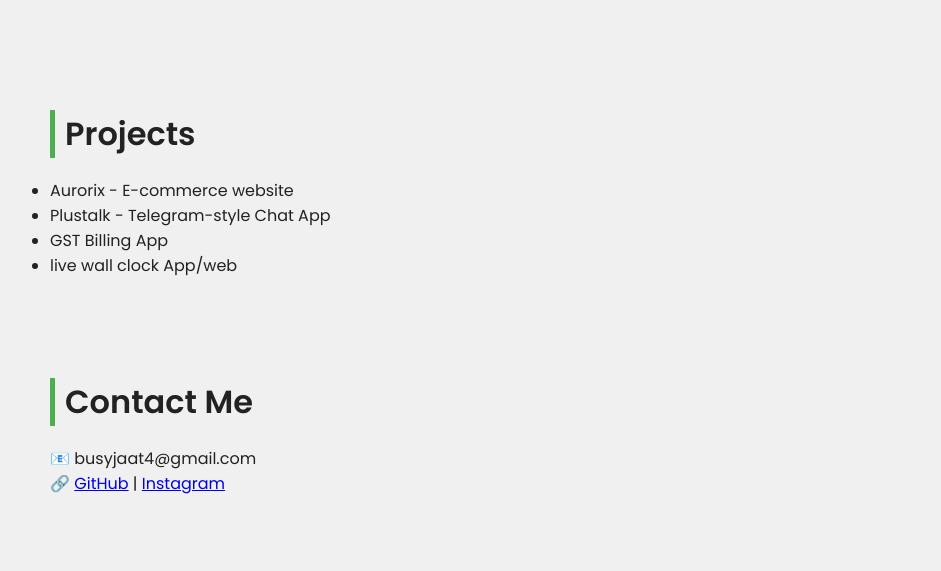
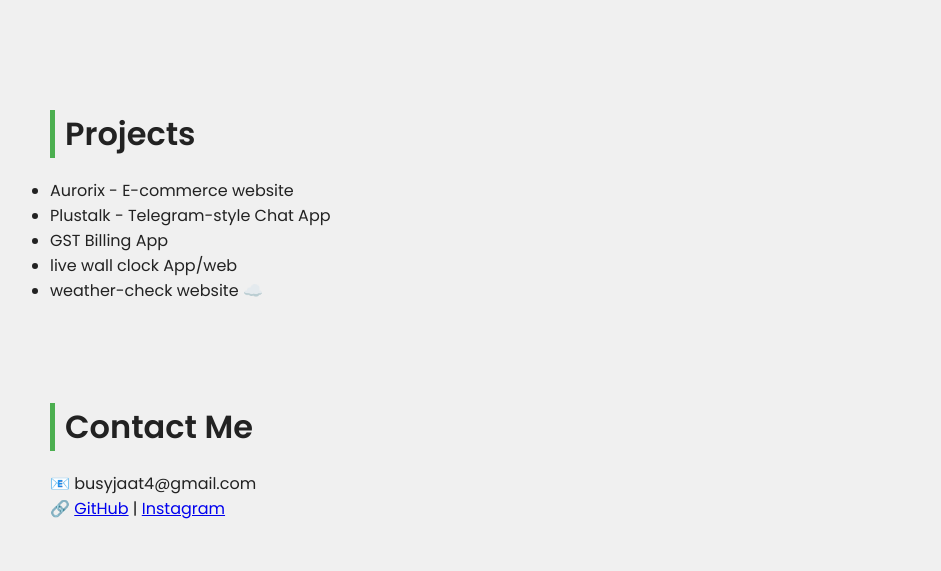
Before and after one commit to mintujaat/mintu-portfolio, a plain HTML site: page index.html in a window 1280 px wide. Shown: the part 822-1393 px from the top of the page, without its empty margins (160-1101 px from the left). Before the commit the page ends 1368 px from the top, so only its background shows below. Drawn offline with nearby package versions, Linux system fonts and the light colour scheme.

Commit message:
Update index.html

```diff
--- a/index.html
+++ b/index.html
@@ -75,6 +75,7 @@
       <li>Plustalk - Telegram-style Chat App</li>
       <li>GST Billing App</li>
       <li>live wall clock App/web</li>
+      <li> weather-check website ☁️</li>
     </ul>
   </section>
 
```
